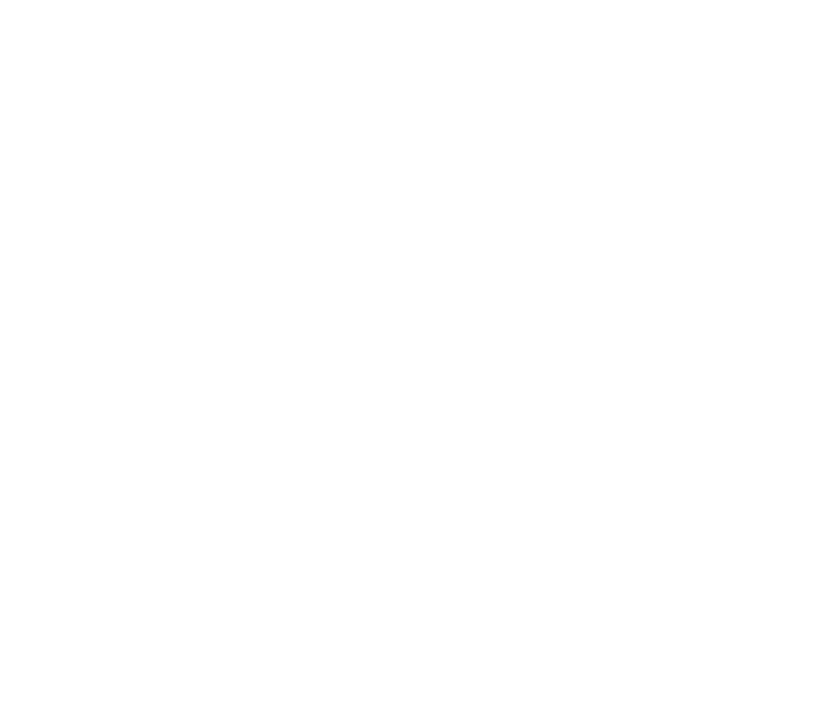
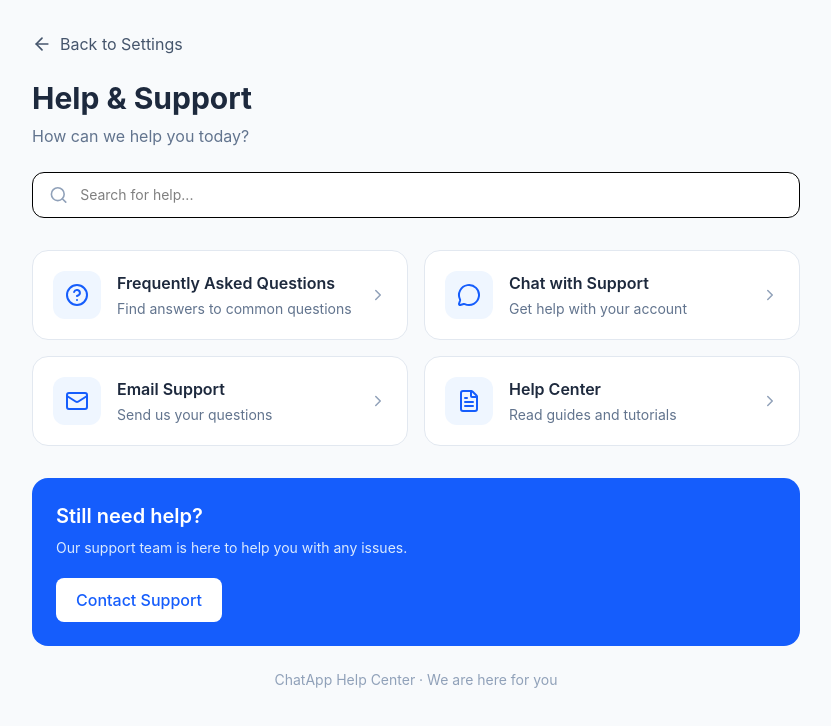
Before and after one commit to muhammed-rasiq/Pingly, a React (Vite) app: page /help-support in a window 1280 px wide. Before the commit this address had no page. Shown: the top 726 px of the page, without its empty margins (224-1055 px from the left). Built offline with nearby package versions, Linux system fonts and the light colour scheme.

Commit message:
completed Help Support page UI

```diff
--- a/src/App.tsx
+++ b/src/App.tsx
@@ -16,6 +16,7 @@
 import ArchivedChats from './page/ArchivedChats'
 import BlockedContacts from './page/BlockedContacts'
 import PrivacySecurity from './page/PrivacySecurity'
+import HelpSupport from './page/HelpSupport'
 
 function App() {
 
@@ -40,13 +41,7 @@
       <Route path='archivedChats' element={<ArchivedChats/>}/>
       <Route path="blocked-contacts" element={<BlockedContacts />} />
       <Route path="privacy-security" element={<PrivacySecurity />}/>
-
-
-
-
-
-
-
+      <Route path="help-support" element={<HelpSupport/>} />
 
 
 
--- /dev/null
+++ b/src/page/HelpSupport.tsx
@@ -0,0 +1,106 @@
+import React from 'react';
+import {
+  ArrowLeft,
+  HelpCircle,
+  MessageCircle,
+  Mail,
+  FileText,
+  ChevronRight,
+  Search,
+} from "lucide-react";
+
+function HelpSupport() {
+  return (
+    <>
+
+     <div className="min-h-screen bg-slate-50 p-4 sm:p-8">
+      <div className="mx-auto max-w-3xl">
+        <button className="mb-6 flex items-center gap-2 text-slate-600">
+          <ArrowLeft size={20} />
+          Back to Settings
+        </button>
+
+        <h1 className="text-3xl font-bold text-slate-800">
+          Help & Support
+        </h1>
+        <p className="mt-2 text-slate-500">
+          How can we help you today?
+        </p>
+
+        <div className="mt-6 flex items-center gap-3 rounded-xl border bg-white px-4 py-3">
+          <Search className="text-slate-400" size={20} />
+          <input
+            type="text"
+            placeholder="Search for help..."
+            className="w-full bg-transparent text-sm outline-none"
+          />
+        </div>
+
+        <div className="mt-8 grid gap-4 sm:grid-cols-2">
+          {[
+            {
+              icon: HelpCircle,
+              title: "Frequently Asked Questions",
+              desc: "Find answers to common questions",
+            },
+            {
+              icon: MessageCircle,
+              title: "Chat with Support",
+              desc: "Get help with your account",
+            },
+            {
+              icon: Mail,
+              title: "Email Support",
+              desc: "Send us your questions",
+            },
+            {
+              icon: FileText,
+              title: "Help Center",
+              desc: "Read guides and tutorials",
+            },
+          ].map((item) => (
+            <div
+              key={item.title}
+              className="flex cursor-pointer items-center gap-4 rounded-2xl border border-slate-200 bg-white p-5 transition hover:border-blue-300 hover:shadow-sm"
+            >
+              <div className="flex h-12 w-12 items-center justify-center rounded-xl bg-blue-50 text-blue-600">
+                <item.icon size={24} />
+              </div>
+
+              <div className="flex-1">
+                <h2 className="font-semibold text-slate-800">
+                  {item.title}
+                </h2>
+                <p className="mt-1 text-sm text-slate-500">
+                  {item.desc}
+                </p>
+              </div>
+
+              <ChevronRight size={18} className="text-slate-400" />
+            </div>
+          ))}
+        </div>
+
+        <div className="mt-8 rounded-2xl bg-blue-600 p-6 text-white">
+          <h2 className="text-xl font-semibold">
+            Still need help?
+          </h2>
+          <p className="mt-2 text-sm text-blue-100">
+            Our support team is here to help you with any issues.
+          </p>
+          <button className="mt-5 rounded-lg bg-white px-5 py-2.5 font-medium text-blue-600 hover:bg-blue-50">
+            Contact Support
+          </button>
+        </div>
+
+        <p className="mt-6 text-center text-sm text-slate-400">
+          ChatApp Help Center · We are here for you
+        </p>
+      </div>
+    </div>
+
+    </>
+  );
+}
+
+export default HelpSupport;
```
